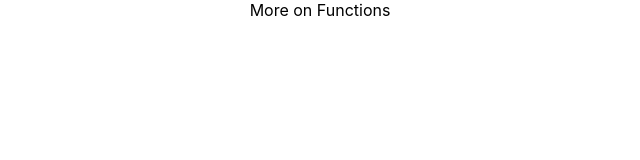
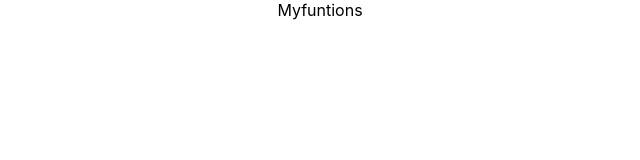
Before and after one commit to inyounkyo/ts_std, a React (Create React App) app: page / in a window 1280 px wide. Shown: the top 160 px of the page, without its empty margins (320-960 px from the left). Built offline with nearby package versions, Linux system fonts and the light colour scheme.

Commit message:
ts_std_4day

```diff
--- a/src/App.tsx
+++ b/src/App.tsx
@@ -4,13 +4,17 @@ import "./App.css";
 import EverydayTypes from "./components/EverydayTypes";
 import Narrowing from "./components/Narrowing";
 import MoreonFunctions from "./components/MoreonFunctions";
+import Intro from './components/intro_01/Intro';
+import Myfuntions from "./components/basics_02/Myfuntions";
 
 function App() {
   return (
     <div className="App">
       {/* <EverydayTypes /> */}
       {/* <Narrowing /> */}
-      {<MoreonFunctions />}
+      {/* {<MoreonFunctions />} */}
+      {/* <Intro /> */}
+      <Myfuntions />
     </div>
   );
 }
--- a/src/components/MoreonFunctions.tsx
+++ b/src/components/MoreonFunctions.tsx
@@ -26,7 +26,7 @@ const MoreonFunctions = () => {
   }
   greeter(printToConsole);
 
-  return <div>More on Functions</div>;
+  return <div>More on Functions!!</div>;
 };
 
 export default MoreonFunctions;
--- /dev/null
+++ b/src/components/basics_02/Myfuntions.tsx
@@ -0,0 +1,13 @@
+import React from 'react';
+
+const Myfuntions = () => {
+
+
+
+    return (
+        <div>
+            Myfuntions
+        </div>   );
+};
+
+export default Myfuntions;
--- /dev/null
+++ b/src/components/intro_01/Intro.tsx
@@ -0,0 +1,19 @@
+import React from 'react';
+
+const Intro = () => {
+
+    // any
+    let hero: string;
+    function getHero(): string{
+        return "true";
+    }
+    hero = getHero();
+
+    return (
+        <div>
+            intro
+        </div>
+    );
+};
+
+export default Intro;
```
